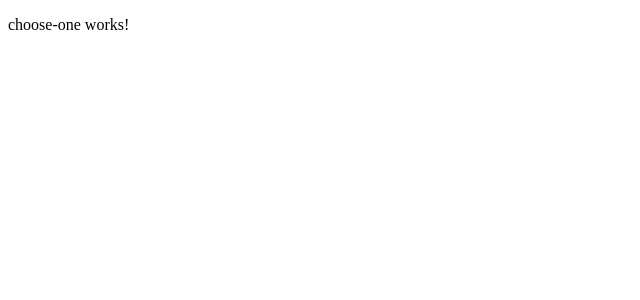
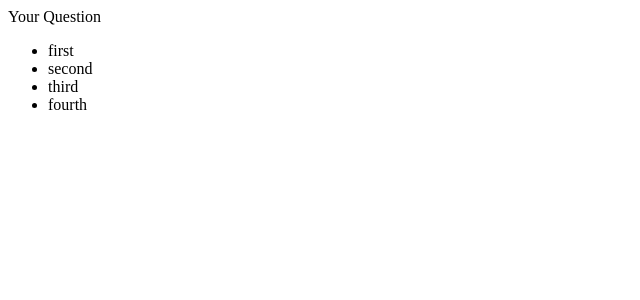
Before and after one commit to v-yelina/lingua-talk, an Angular app: page /choose-one in a window 1280 px wide. Shown: the top 300 px of the page, without its empty margins (0-640 px from the left). Built offline with nearby package versions, Linux system fonts and the light colour scheme.

Commit message:
feat: add choose one game markup

```diff
--- a/src/app/components/choose-one/choose-one.component.html
+++ b/src/app/components/choose-one/choose-one.component.html
@@ -1 +1,6 @@
-<p>choose-one works!</p>
+<section class="choose-one-card">
+  <div class="question">Your Question</div>
+  <ul class="answers">
+    <li *ngFor="let currentAnswer of answersList">{{currentAnswer[0]}}</li>
+  </ul>
+</section>
--- a/src/app/components/choose-one/choose-one.component.ts
+++ b/src/app/components/choose-one/choose-one.component.ts
@@ -6,6 +6,7 @@ import { Component, OnInit } from '@angular/core';
   styleUrls: ['./choose-one.component.scss']
 })
 export class ChooseOneComponent implements OnInit {
+  answersList: [string, boolean][] = [['first', true], ['second', false], ['third', false], ['fourth', false]];
 
   constructor() { }
 
```
